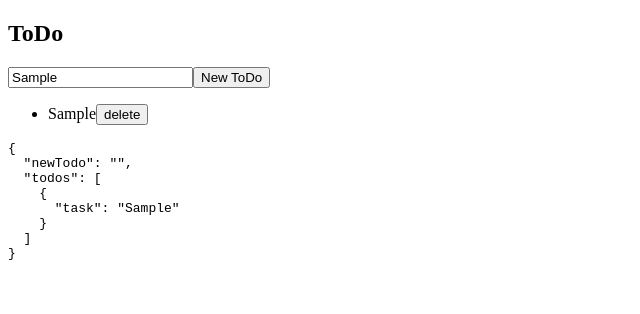
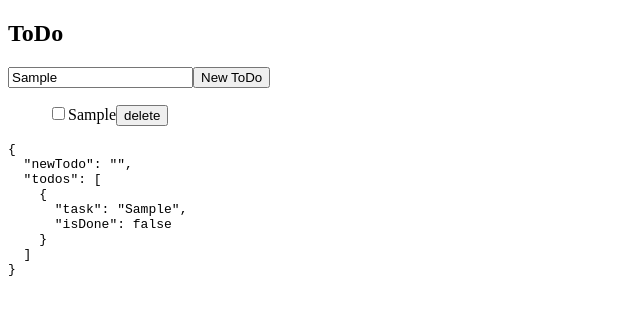
Before and after one commit to R-Tsukada/vue-todo, a plain HTML site: page index.html in a window 1280 px wide. Both pictures are taken after typing "Sample" into the empty fields and a click on the button "New ToDo". Shown: the whole page, without its empty margins (0-640 px from the left). Drawn offline with nearby package versions, Linux system fonts and the light colour scheme.

Commit message:
タスク完了のチェックボックスにチェックを入れたら、タスクに打ち消し線が出る機能を追加

```diff
--- a/css/main.css
+++ b/css/main.css
@@ -0,0 +1,7 @@
+#app ul {
+    list-style: none;
+}
+
+#app li > span.done {
+    text-decoration: line-through;
+}
--- a/index.html
+++ b/index.html
@@ -14,7 +14,10 @@
   </form>
   <ul>
     <li v-for="(todo, index) in todos">
-      <span>{{ todo.task }}</span>
+      <input type="checkbox" v-model="todo.isDone">
+      <span v-bind:class="{ done: todo.isDone }">
+        {{ todo.task }}
+      </span>
       <button v-on:click="deleteTask(index)">delete</button>
     </li>
   </ul>
--- a/js/main.js
+++ b/js/main.js
@@ -22,7 +22,8 @@ const app = Vue.createApp({
     addTask: function(event, value) {
       let task = this.$refs.task
       this.todos.push({
-        task: task.value
+        task: task.value,
+        isDone: false
       })
     },
     deleteTask: function(index) {
```
